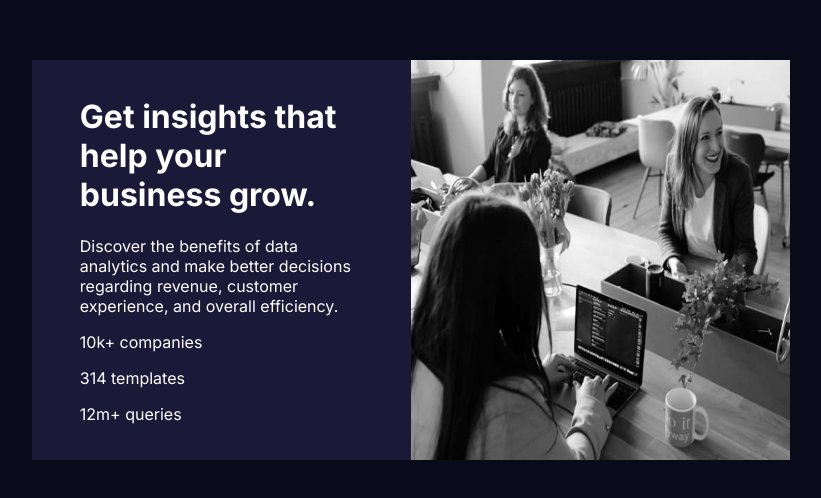
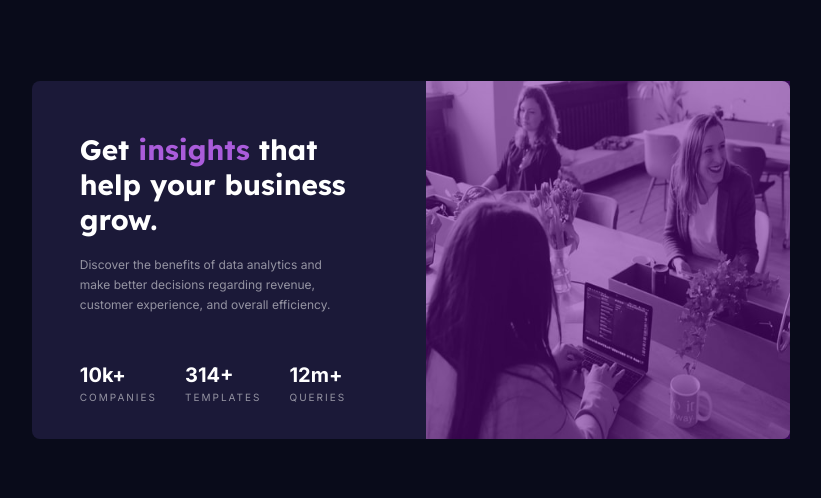
Before and after one commit to tkvlnko/stats-preview-card-component-main, a plain HTML site: page index.html in a window 1280 px wide. Shown: the part 148-646 px from the top of the page, without its empty margins (229-1050 px from the left). Drawn offline with Linux system fonts and the light colour scheme.

Commit message:
update css

```diff
--- a/index.html
+++ b/index.html
@@ -24,12 +24,13 @@
           experience, and overall efficiency.</p>
       </div>
       <div class="content-statistics">
-        <p>10k+ companies</p>
-        <p>314 templates</p>
-        <p>12m+ queries</p>
+        <div><h2>10k+</h2><p>companies</p></div>
+        <div><h2>314+</h2><p>templates</p></div>
+        <div><h2>12m+</h2><p>queries</p></div>
       </div>
     </div>
-    <img src="./images/image-header-desktop.jpg"/>
+    <div class="img-container"><img src="./images/image-header-desktop.jpg"/></div>
+
   </div>
 
 
--- a/style.css
+++ b/style.css
@@ -7,9 +7,31 @@ body {
     align-items: center;
 
     background-color:  hsl(233, 47%, 7%);
-    color: white;
+    color: rgba(255, 255, 255, 0.532);
 
     font-family: "Inter", sans-serif;
+    font-size: 12px;
+}
+
+h1 {
+    color: white;
+    font-family: "Lexend Deca", sans-serif;
+    font-size: 28px;
+}
+
+p {
+    line-height: 20px;
+}
+
+h2 {
+    color: white;
+    font-size: 20px;
+    line-height: 24px;
+    margin: 0;
+}
+
+span {
+    color: hsl(277, 64%, 61%);
 }
 
 .card {
@@ -17,15 +39,52 @@ body {
     display: flex;
     background-color:  hsl(244, 38%, 16%);
     box-sizing: border-box;
+    border-radius: 8px;
+
 }
 
-.card > img {
-    height: 25rem;
-    max-width: 50%;
+.img-container {
+    display: flex;
+    box-sizing: border-box;
+    position: relative;
 
+}
+
+.img-container > img {
+    border-radius: 0 8px 8px 0;
+    width: 100%;
 }
 
 .content {
     box-sizing: border-box;
-    padding: 1rem 3rem;
+    padding: 2rem 5rem 2rem 3rem;
+    max-width: 52%;
 }
+
+.content-text > p {
+    margin-right: 0.5rem;
+}
+
+.img-container::before {
+    content: '';
+    position: absolute;
+    top: 0;
+    left: 0;
+    width: 100%;
+    height: 100%;
+    background: rgba(105, 8, 147, 0.5);
+}
+
+.content-statistics {
+    display: flex;
+    justify-content: space-between;
+    margin-top: 3rem;
+}
+
+.content-statistics > div > p {
+    margin: 0;
+    text-transform: uppercase;
+    font-family: "Inter", sans-serif;
+    letter-spacing: 2px;
+    font-size: 10px;
+}
```
